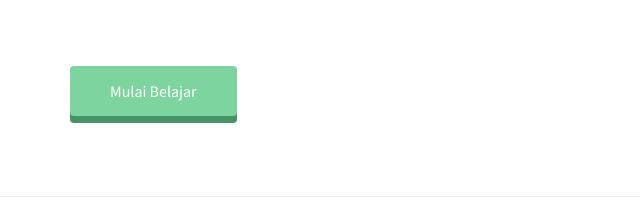
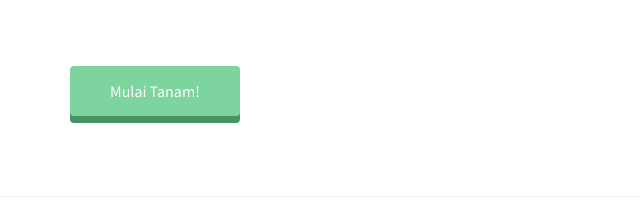
Before and after one commit to vinrahw/MKKD-A162, a plain HTML site: page index.html in a window 1280 px wide. Shown: the part 1388-1612 px from the top of the page, 0-640 px from the left. Drawn offline with Linux system fonts and the light colour scheme.

Commit message:
Update index.html

```diff
--- a/index.html
+++ b/index.html
@@ -75,7 +75,7 @@
           <h2>Lorem ipsum dolor sit amet consectetur adipisicing elit.</h2>
           <h3>Lorem ipsum dolor sit amet, consectetur adipisicing elit. Perferendis impedit exercitationem doloremque doloribus, fuga dolore eaque explicabo voluptates laudantium consequatur suscipit esse, temporibus tempore optio. Inventore veritatis temporibus error architecto!</h3>
         </div>
-        <span class="btn message">Mulai Belajar</span>
+        <span class="btn message">Mulai Tanam!</span>
       </div>
     </div>
     <footer>
```
